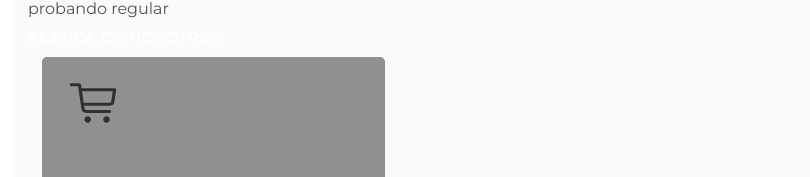
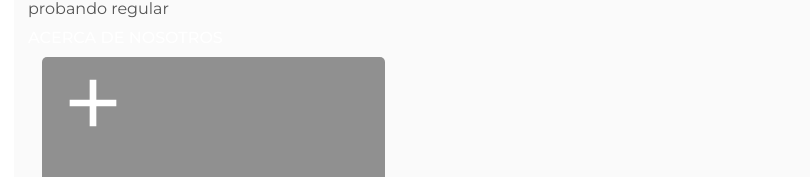
Before and after one commit to No-Country-simulation/equipo-s19-12-n-webapp, a React (Vite) app in the folder Frontend/front-project/: page /categorias in a window 1280 px wide. Shown: the part 188-365 px from the top of the page, without its empty margins (0-810 px from the left). Built offline with nearby package versions, Linux system fonts and the light colour scheme.

Commit message:
agregado de icono

```diff
--- a/Frontend/front-project/src/core/components/atomos/inputImg/InputImg.jsx
+++ b/Frontend/front-project/src/core/components/atomos/inputImg/InputImg.jsx
@@ -7,7 +7,7 @@ const InputImg = () => {
     return(
         <div>
             <label for="cargarImg" className="boton_mas">
-                <Icon type={'carrito'} className='icono_mas'/>
+                <Icon type={'mas-blanco'} className='icono_mas'/>
             </label>
             <input type="file" id="cargarImg" accept="image/*"/>
         </div>
--- a/Frontend/front-project/src/core/components/atomos/inputImg/style.css
+++ b/Frontend/front-project/src/core/components/atomos/inputImg/style.css
@@ -1,6 +1,6 @@
 input[type="file"] {
     display: none;
-  }
+}
 
 .boton_mas {
     width: 40%;
@@ -15,7 +15,7 @@ input[type="file"] {
 }
 
 .icono_mas{
-    width: 40%;
+    width: 80% ;
     vertical-align: middle;
 }
 
```
Also changed, not shown: Frontend/front-project/src/core/components/atomos/Icon/mas-blanco.svg (added).
